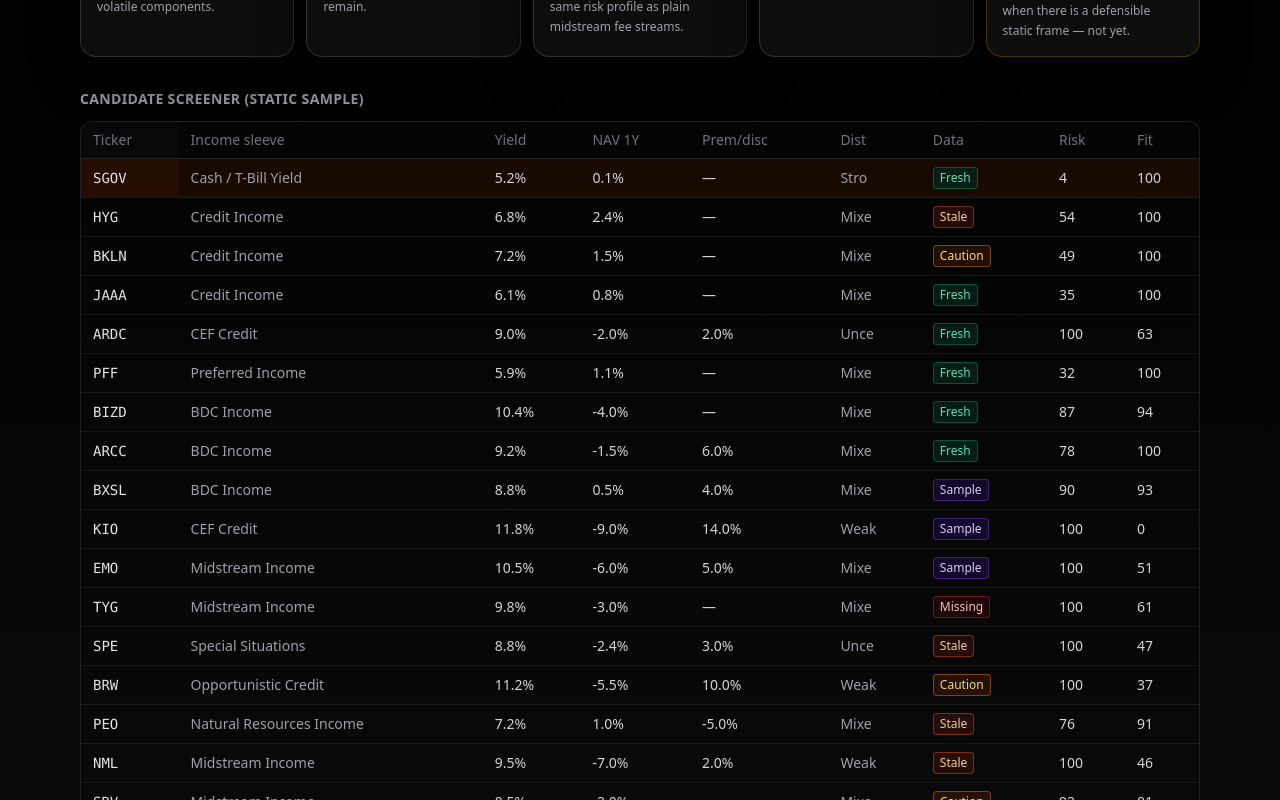
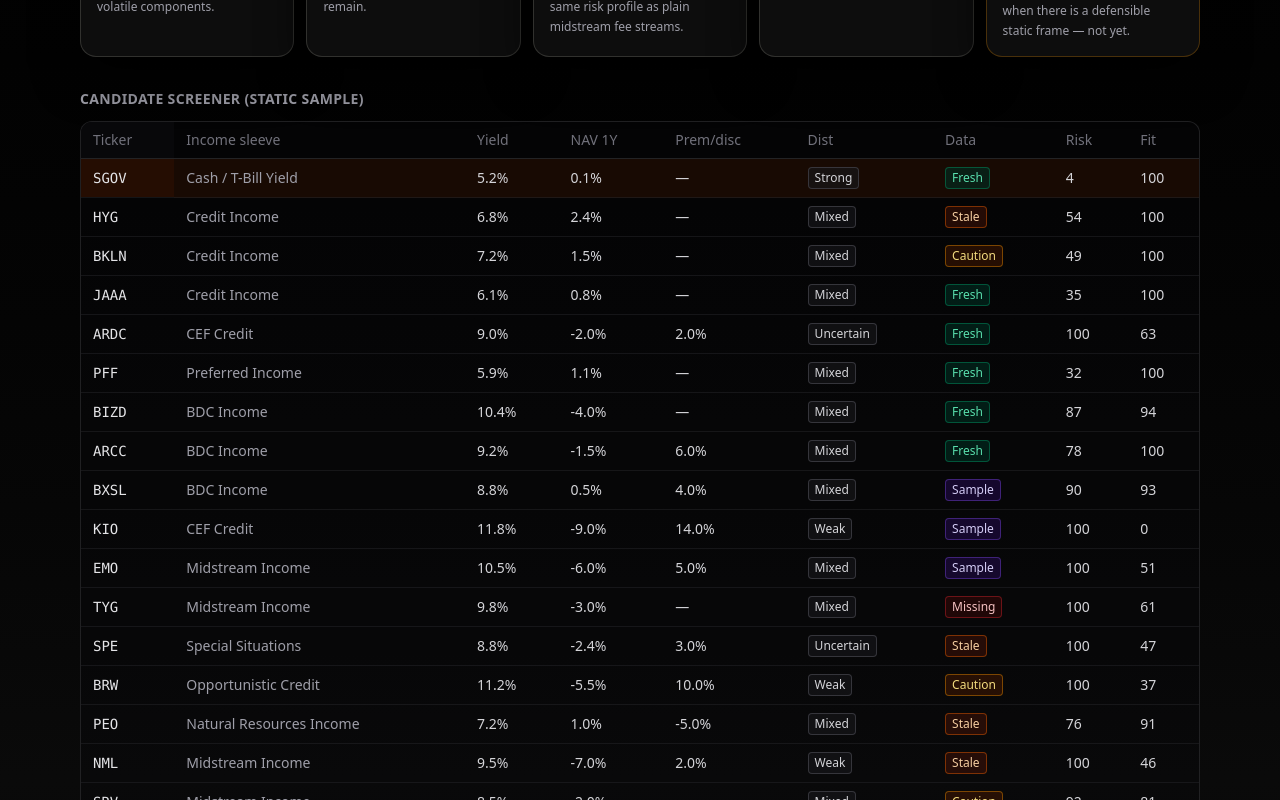
Before and after one commit to firemansghost/ghost-allocator, a Next.js app: page /income-factory in a window 1280 px wide. Shown: the part 1020-1820 px from the top of the page. Built offline with nearby package versions, Linux system fonts and the light colour scheme; no server answers.

Commit message:
fix: clean up GhostYield Phase 2 labels and badges
Co-authored-by: Cursor <cursoragent@cursor.com>

```diff
--- a/components/ghostyield/CandidateTable.tsx
+++ b/components/ghostyield/CandidateTable.tsx
@@ -1,6 +1,6 @@
 'use client';
 
-import type { GhostYieldCandidate } from '@/lib/ghostyield/types';
+import type { DistributionQuality, GhostYieldCandidate } from '@/lib/ghostyield/types';
 import { incomeSleeveLabel } from '@/lib/ghostyield/incomeSleeveLabels';
 import { effectiveNavPerformance1Y } from '@/lib/ghostyield/candidateFields';
 
@@ -9,8 +9,19 @@ function pct(y: number | undefined) {
   return `${(y * 100).toFixed(1)}%`;
 }
 
-function distAbbr(q: string) {
-  return q.slice(0, 4);
+const DISTRIBUTION_QUALITY_LABEL: Record<DistributionQuality, string> = {
+  strong: 'Strong',
+  mixed: 'Mixed',
+  weak: 'Weak',
+  uncertain: 'Uncertain',
+};
+
+function DistributionBadge({ q }: { q: DistributionQuality }) {
+  return (
+    <span className="inline-block rounded border border-zinc-700/80 bg-zinc-900/60 px-1.5 py-0.5 text-[10px] font-medium text-zinc-300 sm:text-xs whitespace-nowrap">
+      {DISTRIBUTION_QUALITY_LABEL[q]}
+    </span>
+  );
 }
 
 function FreshnessBadge({ status }: { status: GhostYieldCandidate['freshness']['status'] }) {
@@ -56,7 +67,7 @@ export function CandidateTable({
             <th className="px-3 py-2 font-medium whitespace-nowrap">Yield</th>
             <th className="px-3 py-2 font-medium whitespace-nowrap">NAV 1Y</th>
             <th className="px-3 py-2 font-medium whitespace-nowrap">Prem/disc</th>
-            <th className="px-3 py-2 font-medium whitespace-nowrap">Dist</th>
+            <th className="px-3 py-2 font-medium whitespace-nowrap min-w-[5.5rem]">Dist</th>
             <th className="px-3 py-2 font-medium whitespace-nowrap">Data</th>
             <th className="px-3 py-2 font-medium whitespace-nowrap">Risk</th>
             <th className="px-3 py-2 font-medium whitespace-nowrap">Fit</th>
@@ -85,7 +96,9 @@ export function CandidateTable({
                 <td className="px-3 py-2 text-zinc-300 tabular-nums whitespace-nowrap">
                   {pct(row.premiumDiscount)}
                 </td>
-                <td className="px-3 py-2 text-zinc-400 capitalize whitespace-nowrap">{distAbbr(row.distributionQuality)}</td>
+                <td className="px-3 py-2 whitespace-nowrap">
+                  <DistributionBadge q={row.distributionQuality} />
+                </td>
                 <td className="px-3 py-2 whitespace-nowrap">
                   <FreshnessBadge status={row.freshness.status} />
                 </td>
--- a/components/ghostyield/YieldEnvironmentGauge.tsx
+++ b/components/ghostyield/YieldEnvironmentGauge.tsx
@@ -27,7 +27,7 @@ export function YieldEnvironmentGauge({ env }: { env: YieldEnvironmentInputs })
       </div>
       <p className="mt-3 text-sm text-zinc-300 leading-relaxed">{label}</p>
       <p className="mt-2 text-xs text-zinc-500">
-        Inputs are static in Phase 1 (credit stress {env.creditStress}, rate pressure {env.ratePressure}, vol{' '}
+        Inputs are static in Phase 2 (credit stress {env.creditStress}, rate pressure {env.ratePressure}, vol{' '}
         {env.volRegime}).
       </p>
     </GlassCard>
--- a/lib/ghostyield/types.ts
+++ b/lib/ghostyield/types.ts
@@ -37,7 +37,7 @@ export interface CandidateFreshnessResult {
   applyScoringPenalty: boolean;
 }
 
-/** Static inputs for Phase 1 environment gauge (no live macro feed). */
+/** Static inputs for Phase 2 environment gauge (no live macro feed). */
 export interface YieldEnvironmentInputs {
   /** 0 = easy financial conditions for credit; 100 = stressed */
   creditStress: number;
@@ -53,7 +53,7 @@ export interface GhostYieldCategoryMeta {
   label: string;
   /** Short skeptical framing for the category */
   blurb: string;
-  /** True = placeholder only (no sample tickers in Phase 1) */
+  /** True = placeholder only (no sample tickers in Phase 2 yet) */
   comingSoon?: boolean;
 }
 
@@ -69,7 +69,7 @@ export interface GhostYieldCandidateRaw {
   /** Headline / indicative yield (decimal). */
   currentYield: number;
   secYield?: number;
-  /** @deprecated Prefer navPerformance1Y when present; kept for Phase 1 samples. */
+  /** @deprecated Prefer navPerformance1Y when present; legacy static rows may still set navTrend1Y. */
   navTrend1Y?: number;
   /** @deprecated Prefer navPerformance3Y when present. */
   navTrend3Y?: number;
```
